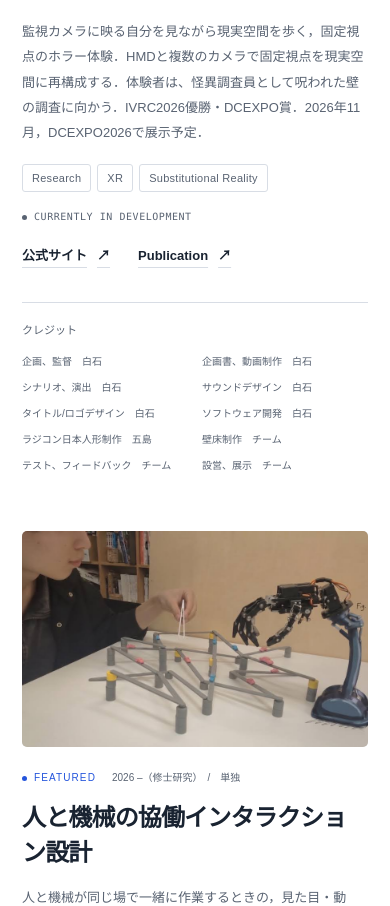
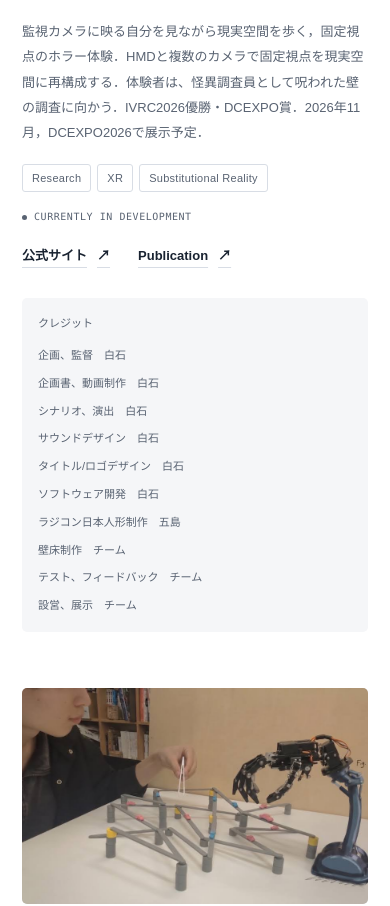
Before and after one commit to Roiril/my-portfolio, a Next.js app: page / in a window 390 px wide. Shown: the part 1738-2644 px from the top of the page. Built offline with nearby package versions, Linux system fonts and the light colour scheme; no server answers.

Commit message:
fix：クレジットを作品の説明直下にまとめる

```diff
--- a/src/app/works.css
+++ b/src/app/works.css
@@ -42,9 +42,9 @@
 .work-card--lead .work-media { aspect-ratio: 16 / 9; }
 .work-card--featured .work-title { font-size: clamp(24px, 2.5vw, 32px); }
 .work-card--lead .work-title { font-size: clamp(28px, 2.7vw, 36px); }
-.work-credits { grid-column: 1 / -1; display: grid; grid-template-columns: 130px 1fr; gap: 20px; border-top: 1px solid var(--line); padding-top: 20px; }
+.work-credits { margin-top: 20px; padding: 18px 20px; background: var(--background); border-radius: 5px; }
 .work-credits > p { color: var(--muted); font-size: 11px; line-height: 1.8; }
-.work-credits ul { display: grid; grid-template-columns: repeat(3, minmax(0, 1fr)); gap: 8px 24px; color: var(--muted); font-size: 11px; line-height: 1.8; }
+.work-credits ul { display: grid; grid-template-columns: repeat(2, minmax(0, 1fr)); gap: 8px 16px; margin-top: 12px; color: var(--muted); font-size: 11px; line-height: 1.8; overflow-wrap: anywhere; }
 .work-group--research .work-grid { row-gap: 56px; }
 .work-group--research .work-card:not(.work-card--featured) { display: grid; grid-column: 1 / -1; grid-template-columns: 1.12fr 1fr; gap: 40px; }
 .work-group--research .work-card:not(.work-card--featured) .work-content { padding-top: 4px; }
@@ -60,8 +60,6 @@
   .work-index { gap: 16px; }
   .work-index a { font-size: 11px; gap: 6px; }
   .work-card--featured, .work-group--internship .work-card, .work-group--research .work-card:not(.work-card--featured) { gap: 24px; grid-template-columns: 1fr 1fr; }
-  .work-credits { grid-template-columns: 100px 1fr; }
-  .work-credits ul { grid-template-columns: repeat(2, minmax(0, 1fr)); }
 }
 
 @media (max-width: 760px) {
@@ -77,8 +75,8 @@
   .work-grid { grid-template-columns: 1fr; gap: 44px; }
   .work-card--featured, .work-group--internship .work-card, .work-group--research .work-card:not(.work-card--featured) { display: block; }
   .work-card--featured .work-content, .work-group--internship .work-content, .work-group--research .work-card:not(.work-card--featured) .work-content { padding-top: 22px; }
-  .work-credits { display: block; margin-top: 24px; padding-top: 18px; }
-  .work-credits ul { margin-top: 12px; column-gap: 14px; font-size: 10px; }
+  .work-credits { padding: 16px; }
+  .work-credits ul { grid-template-columns: 1fr; }
   .work-description { font-size: 13px; }
   .work-meta { font-size: 10px; }
   .work-tag { font-size: 10px; }
--- a/src/features/works/components/Works.tsx
+++ b/src/features/works/components/Works.tsx
@@ -52,13 +52,13 @@ function WorkCard({ work }: { work: Work }) {
                         </div>
                     )}
                 </div>
+                {work.credits && work.credits.length > 0 && (
+                    <div className="work-credits">
+                        <p>クレジット</p>
+                        <ul>{work.credits.map((credit) => <li key={credit}>{credit}</li>)}</ul>
+                    </div>
+                )}
             </div>
-            {work.credits && work.credits.length > 0 && (
-                <div className="work-credits">
-                    <p>クレジット</p>
-                    <ul>{work.credits.map((credit) => <li key={credit}>{credit}</li>)}</ul>
-                </div>
-            )}
         </article>
     );
 }
```
